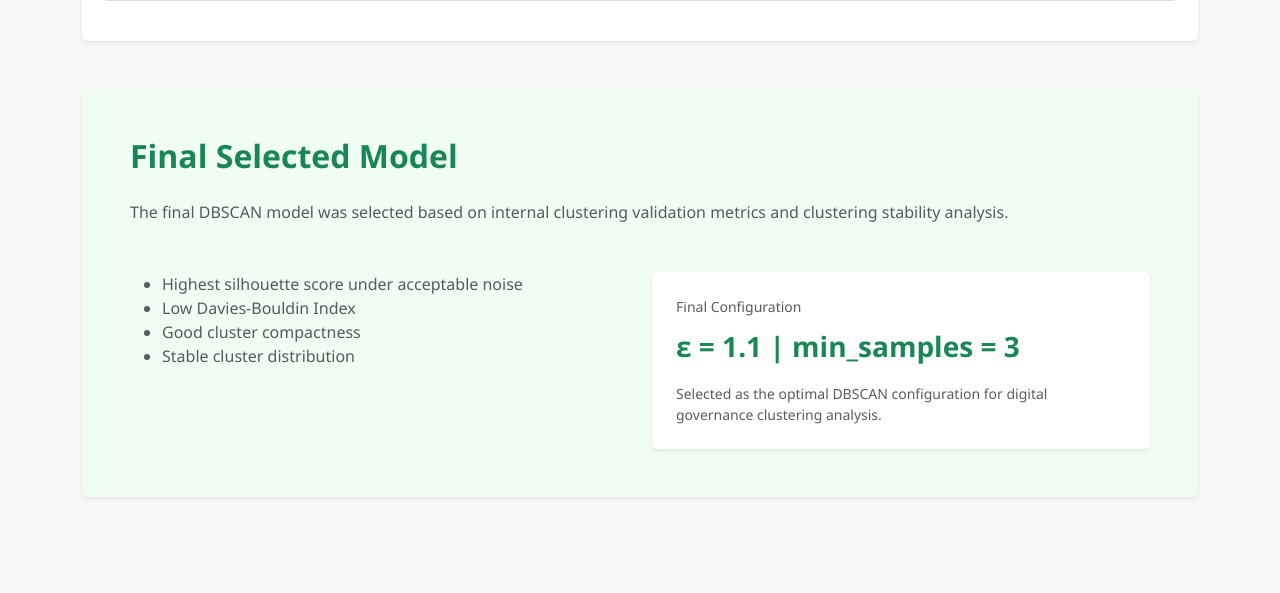
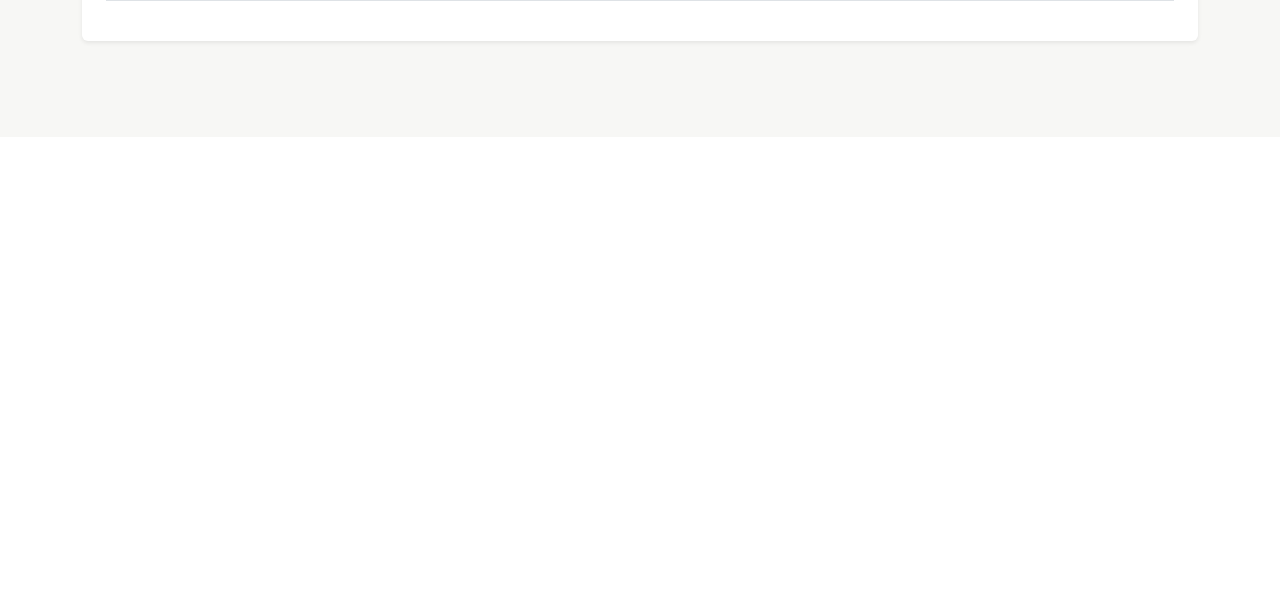
Before and after one commit to Juan-David-87/PML-T, a Flask app: page /dbscan-evaluation in a window 1280 px wide; the page is wider, and only the part inside the window is pictured. Shown: the part 2129-2722 px from the top of that part. After the commit the page ends 2174 px from the top of that part, so only its background shows below. Run offline with Flask 3, Linux system fonts and the light colour scheme.

Commit message:
Model Evaluation corrections-dbscan

```diff
--- a/templates/dbscan_evaluation.html
+++ b/templates/dbscan_evaluation.html
@@ -325,65 +325,7 @@
 
 </section>
 
-<!-- FINAL SECTION -->
-<section class="mb-5">
 
-  <div class="card border-0 shadow-sm p-5"
-       style="background:#f0fdf4;">
-
-    <h2 class="fw-bold text-success mb-4">
-      Final Selected Model
-    </h2>
-
-    <p class="text-muted">
-
-      The final DBSCAN model was selected based on internal
-      clustering validation metrics and clustering stability analysis.
-
-    </p>
-
-    <div class="row g-4 mt-2">
-
-      <div class="col-md-6">
-
-        <ul class="text-muted">
-
-          <li>Highest silhouette score under acceptable noise</li>
-          <li>Low Davies-Bouldin Index</li>
-          <li>Good cluster compactness</li>
-          <li>Stable cluster distribution</li>
-
-        </ul>
-
-      </div>
-
-      <div class="col-md-6">
-
-        <div class="card border-0 shadow-sm p-4 bg-white">
-
-          <div class="small text-muted mb-2">
-            Final Configuration
-          </div>
-
-          <div class="fs-3 fw-bold text-success"
-               id="final-config">
-            —
-          </div>
-
-          <div class="mt-3 small text-muted">
-            Selected as the optimal DBSCAN configuration
-            for digital governance clustering analysis.
-          </div>
-
-        </div>
-
-      </div>
-
-    </div>
-
-  </div>
-
-</section>
 
 </div>
 
@@ -419,8 +361,6 @@ function initEvaluation(d){
   document.getElementById("best-eps").textContent = d.best_eps;
   document.getElementById("best-ms").textContent = d.best_min_samples;
 
-  document.getElementById("final-config").textContent =
-    `ε = ${d.best_eps} | min_samples = ${d.best_min_samples}`;
 
   // TABLE
   const tbody = document.getElementById("comparisonTable");
```
